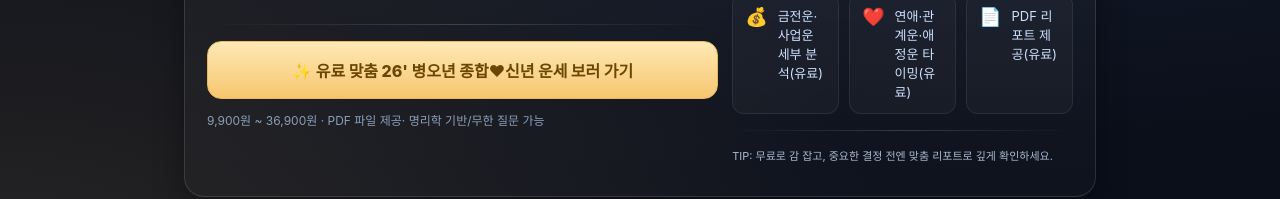
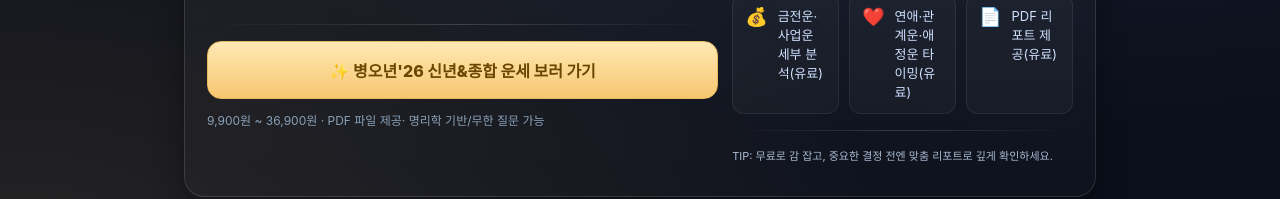
Before and after one commit to xognsm99/saju-landing, a plain HTML site: page index.html in a window 1280 px wide. Shown: the part 474-673 px from the top of the page. Drawn offline with Linux system fonts and the light colour scheme.

Commit message:
Update index.html

```diff
--- a/index.html
+++ b/index.html
@@ -80,7 +80,7 @@
         </div>
         <div class="divider"></div>
         <a class="btn btn-paid" href="https://events-news.com/NTU2NA" id="paid-link" data-qa="paid-link" target="_blank" rel="noopener">
-          <span>✨ <span class="kicker">유료 맞춤 26' 병오년 종합♥신년 운세 보러 가기</span>
+          <span>✨ <span class="kicker">병오년'26 신년&종합 운세 보러 가기</span>
         </a>
 
         <p class="muted">9,900원 ~ 36,900원 · PDF 파일 제공· 명리학 기반/무한 질문 가능</p>
```
